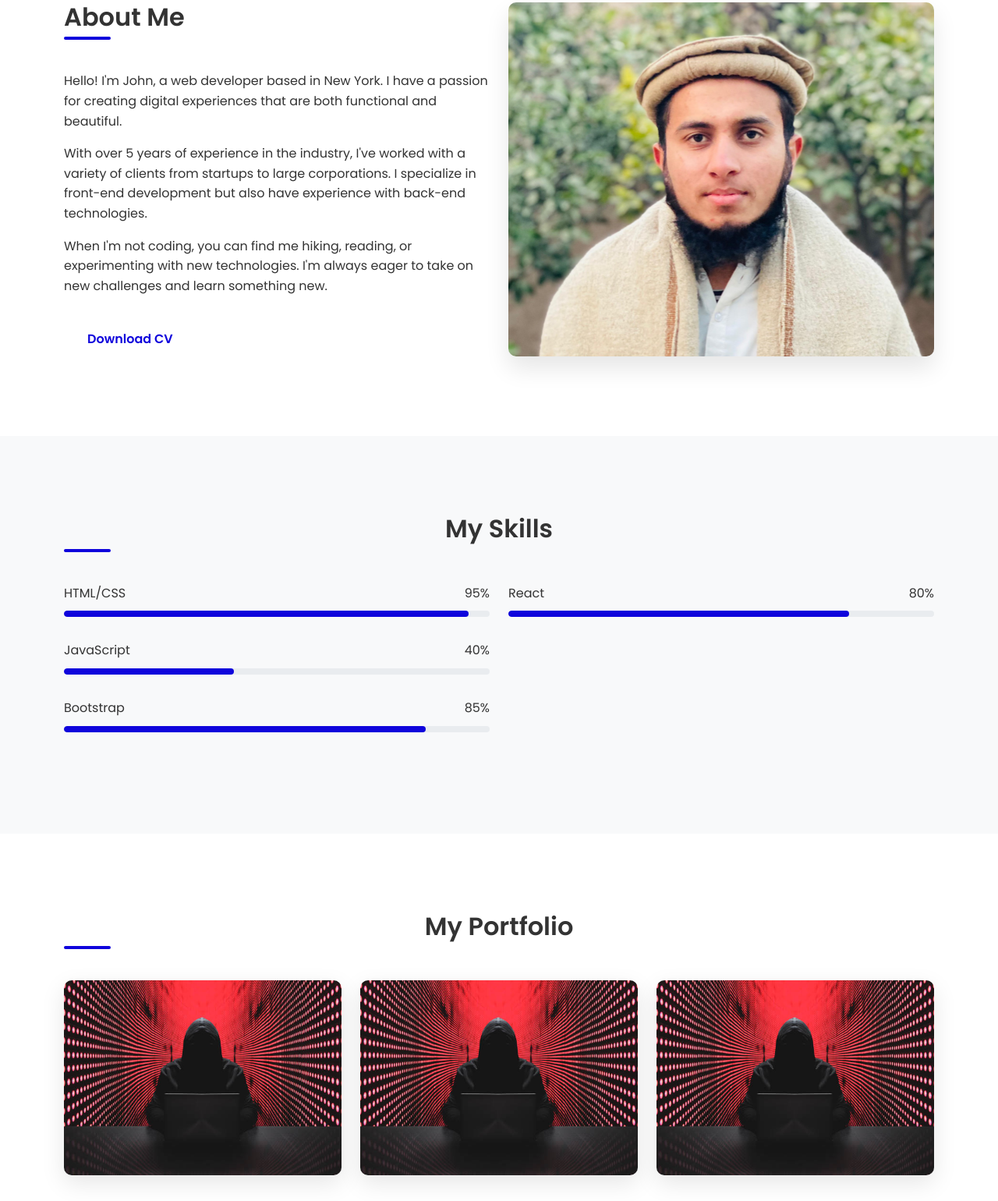
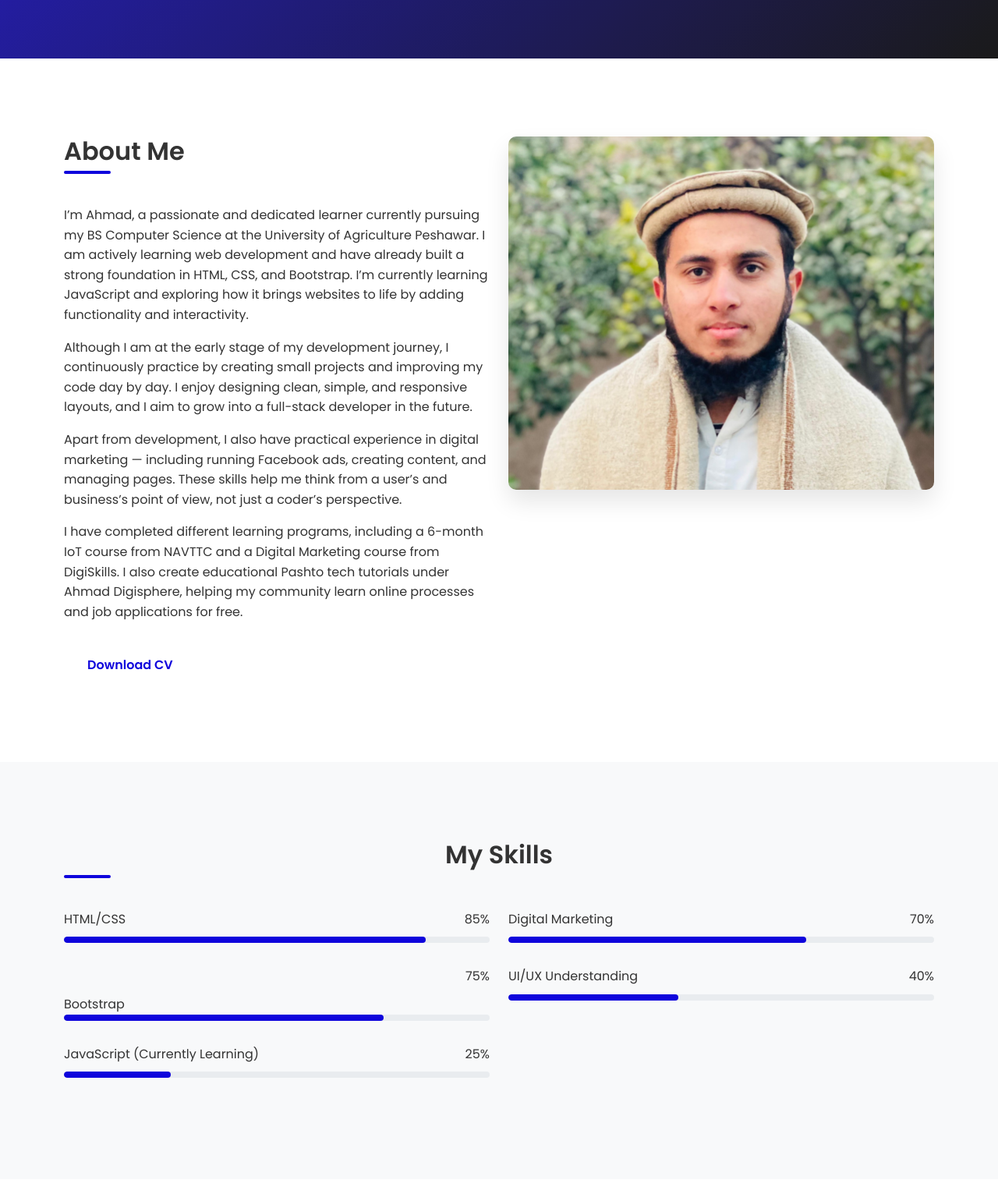
Before and after one commit to Regiwal/Ahmad-DigiSphere-Portfolio, a plain HTML site: page index.html in a window 1280 px wide. Shown: the part 647-2187 px from the top of the page at 78% size. Drawn offline with nearby package versions, Linux system fonts and the light colour scheme.

Commit message:
added about info

```diff
--- a/index.html
+++ b/index.html
@@ -52,8 +52,10 @@
             <div class="row align-items-center">
                 <div class="col-lg-6 hero-content">
                     <h1>Hi, I'm Ahmad</h1>
-                    <p>I'm a passionate web developer with expertise in creating modern, responsive websites and
-                        applications. I love turning ideas into reality through code.</p>
+                    <p>I’m a beginner but highly motivated web developer with a strong foundation in HTML, CSS, and Bootstrap. I’m
+                    currently learning JavaScript and improving my skills step by step to build modern and responsive web interfaces.</p>
+                    <p>Along with web development, I also have practical experience in digital marketing, which helps me understand user behavior
+                    and create better online experiences.</p>
                     <a href="#portfolio" class="btn btn-primary">View My Work</a>
                 </div>
                 <div class="col-lg-6 text-center">
@@ -70,13 +72,19 @@
             <div class="row">
                 <div class="col-lg-6">
                     <h2 class="section-title">About Me</h2>
-                    <p>Hello! I'm John, a web developer based in New York. I have a passion for creating digital
-                        experiences that are both functional and beautiful.</p>
-                    <p>With over 5 years of experience in the industry, I've worked with a variety of clients from
-                        startups to large corporations. I specialize in front-end development but also have experience
-                        with back-end technologies.</p>
-                    <p>When I'm not coding, you can find me hiking, reading, or experimenting with new technologies. I'm
-                        always eager to take on new challenges and learn something new.</p>
+                    <p>I’m Ahmad, a passionate and dedicated learner currently pursuing my BS Computer Science at the University of Agriculture
+                    Peshawar. I am actively learning web development and have already built a strong foundation in HTML, CSS, and Bootstrap.
+                    I’m currently learning JavaScript and exploring how it brings websites to life by adding functionality and
+                    interactivity.</p>
+                    <p>Although I am at the early stage of my development journey, I continuously practice by creating small projects and
+                    improving my code day by day. I enjoy designing clean, simple, and responsive layouts, and I aim to grow into a
+                    full-stack developer in the future.</p>
+                    <p>Apart from development, I also have practical experience in digital marketing — including running Facebook ads, creating
+                    content, and managing pages. These skills help me think from a user’s and business’s point of view, not just a coder’s
+                    perspective.</p>
+                    <p>I have completed different learning programs, including a 6-month IoT course from NAVTTC and a Digital Marketing course
+                    from DigiSkills. I also create educational Pashto tech tutorials under Ahmad Digisphere, helping my community learn
+                    online processes and job applications for free.</p>
                     <a href="#" class="btn btn-primary mt-3">Download CV</a>
                 </div>
                 <div class="col-lg-6">
@@ -95,43 +103,42 @@
                     <div class="skill-item">
                         <div class="skill-name">
                             <span>HTML/CSS</span>
-                            <span>95%</span>
-                        </div>
-                        <div class="skill-bar">
-                            <div class="skill-percentage" style="width: 95%"></div>
-                        </div>
-                    </div>
-                    <div class="skill-item">
-                        <div class="skill-name">
-                            <span>JavaScript</span>
-                            <span>40%</span>
-                        </div>
-                        <div class="skill-bar">
-                            <div class="skill-percentage" style="width: 40%"></div>
-                        </div>
-                    </div>
-                    <div class="skill-item">
-                        <div class="skill-name">
-                            <span>Bootstrap</span>
                             <span>85%</span>
                         </div>
                         <div class="skill-bar">
                             <div class="skill-percentage" style="width: 85%"></div>
                         </div>
                     </div>
+                    <div class="skill-item">
+                        <div class="skill-name">
+                            <span></span>
+                            <span>75%</span>
+                        </div>Bootstrap
+                        <div class="skill-bar">
+                            <div class="skill-percentage" style="width: 75%"></div>
+                        </div>
+                    </div>
+                    <div class="skill-item">
+                        <div class="skill-name">
+                            <span>JavaScript (Currently Learning)</span>
+                            <span>25%</span>
+                        </div>
+                        <div class="skill-bar">
+                            <div class="skill-percentage" style="width: 25%"></div>
+                        </div>
+                    </div>
                 </div>
                 <div class="col-lg-6">
                     <div class="skill-item">
                         <div class="skill-name">
-                            <span>React</span>
-                            <span>80%</span>
+                            <span>Digital Marketing</span>
+                            <span>70%</span>
                         </div>
                         <div class="skill-bar">
-                            <div class="skill-percentage" style="width: 80%"></div>
+                            <div class="skill-percentage" style="width: 70%"></div>
                         </div>
                     </div>
-<!--
-                    <div class="skill-item">
+                    <!-- <div class="skill-item">
                         <div class="skill-name">
                             <span>Node.js</span>
                             <span>75%</span>
@@ -139,18 +146,18 @@
                         <div class="skill-bar">
                             <div class="skill-percentage" style="width: 75%"></div>
                         </div>
-                    </div>
+                    </div> -->
                     <div class="skill-item">
                         <div class="skill-name">
-                            <span>UI/UX Design</span>
-                            <span>70%</span>
+                            <span>UI/UX Understanding</span>
+                            <span>40%</span>
                         </div>
                         <div class="skill-bar">
-                            <div class="skill-percentage" style="width: 70%"></div>
+                            <div class="skill-percentage" style="width: 40%"></div>
                         </div>
                     </div>
                 </div>
-            </div> -->
+            </div>
         </div>
     </section>
 
@@ -164,8 +171,9 @@
                         <img src="./red_bg.jpg
                         " alt="Project 1" class="portfolio-img">
                         <div class="portfolio-overlay">
-                            <h4>E-commerce Website</h4>
-                            <p>Full-stack e-commerce solution with payment integration</p>
+                            <h4>University Notes Website</h4>
+                            <p>A simple and helpful website created to organize and share semester-wise notes with my batch at the University of
+                            Agriculture Peshawar. Designed using HTML, CSS, and Bootstrap.</p>
                             <a href="#" class="btn btn-light mt-2">View Details</a>
                         </div>
                     </div>
```
